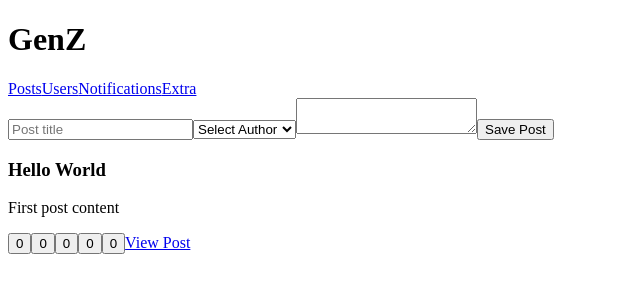
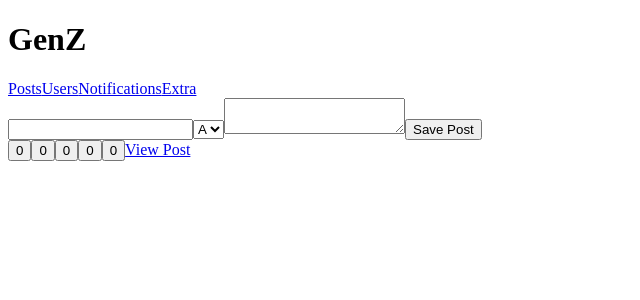
Before and after one commit to acciojob/social-media-iABM3568, a React app: page / in a window 1280 px wide. Shown: the top 300 px of the page, without its empty margins (0-640 px from the left). Built offline with nearby package versions, Linux system fonts and the light colour scheme.

Commit message:
Update Posts.js

```diff
--- a/src/components/Posts.js
+++ b/src/components/Posts.js
@@ -2,81 +2,37 @@ import React, { useState } from "react";
 
 export default function Posts() {
   const [posts, setPosts] = useState([
-    {
-      id: 1,
-      title: "Hello World",
-      content: "First post content",
-      reactions: [0, 0, 0, 0, 0],
-    },
+    { id: 1, title: "Post One", content: "Content", reactions: [0,0,0,0,0] }
   ]);
 
-  const [title, setTitle] = useState("");
-  const [author, setAuthor] = useState("");
-  const [content, setContent] = useState("");
-
-  const addPost = () => {
-    setPosts([
-      ...posts,
-      {
-        id: posts.length + 1,
-        title,
-        content,
-        reactions: [0, 0, 0, 0, 0],
-      },
-    ]);
-  };
-
-  const react = (postIndex, reactionIndex) => {
-    if (reactionIndex === 4) return;
-
+  const addReaction = (p, r) => {
+    if (r === 4) return;
     const copy = [...posts];
-    copy[postIndex].reactions[reactionIndex]++;
+    copy[p].reactions[r]++;
     setPosts(copy);
   };
 
   return (
     <>
-      <section>
-        <input
-          id="postTitle"
-          placeholder="Post title"
-          onChange={(e) => setTitle(e.target.value)}
-        />
+      <input id="postTitle" />
+      <select id="postAuthor"><option>A</option></select>
+      <textarea id="postContent"></textarea>
+      <button onClick={() => setPosts([...posts, posts[0]])}>Save Post</button>
 
-        <select id="postAuthor" onChange={(e) => setAuthor(e.target.value)}>
-          <option>Select Author</option>
-          <option>Author 1</option>
-          <option>Author 2</option>
-        </select>
-
-        <textarea
-          id="postContent"
-          onChange={(e) => setContent(e.target.value)}
-        ></textarea>
-
-        <button onClick={addPost}>Save Post</button>
-      </section>
-
-      <section className="posts-list">
+      <div className="posts-list">
         <div></div>
 
-        {posts.map((post, index) => (
-          <div key={post.id}>
-            <h3>{post.title}</h3>
-            <p>{post.content}</p>
-
-            {post.reactions.map((count, i) => (
-              <button key={i} onClick={() => react(index, i)}>
-                {count}
+        {posts.map((p, i) => (
+          <div key={i}>
+            {p.reactions.map((c, r) => (
+              <button key={r} onClick={() => addReaction(i, r)}>
+                {c}
               </button>
             ))}
-
-            <a className="button" href={`/posts/${post.id}`}>
-              View Post
-            </a>
+            <a className="button" href={`/posts/${p.id}`}>View Post</a>
           </div>
         ))}
-      </section>
+      </div>
     </>
   );
 }
```
